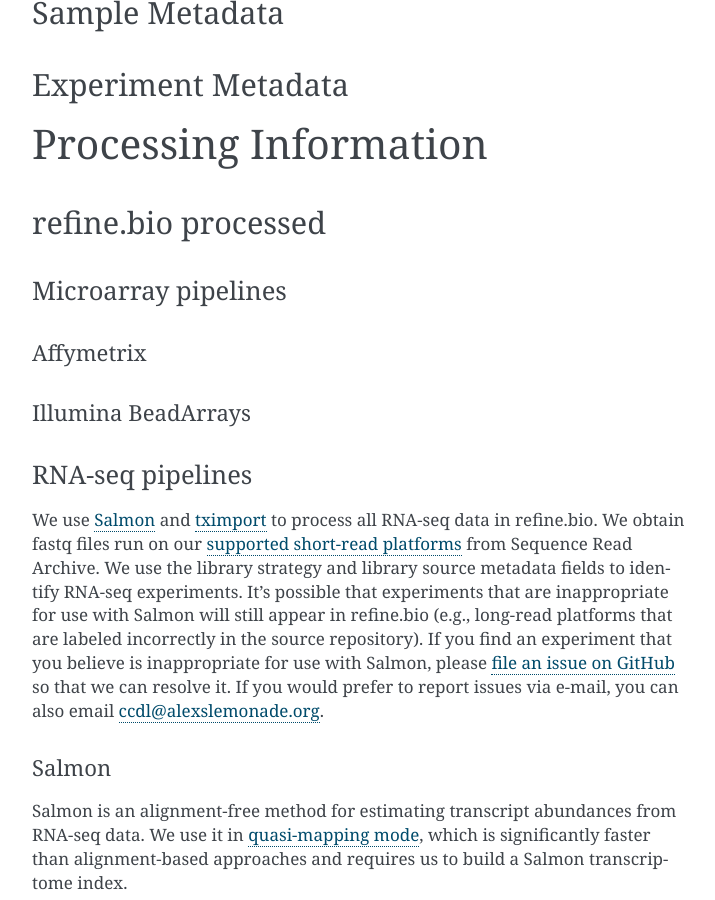
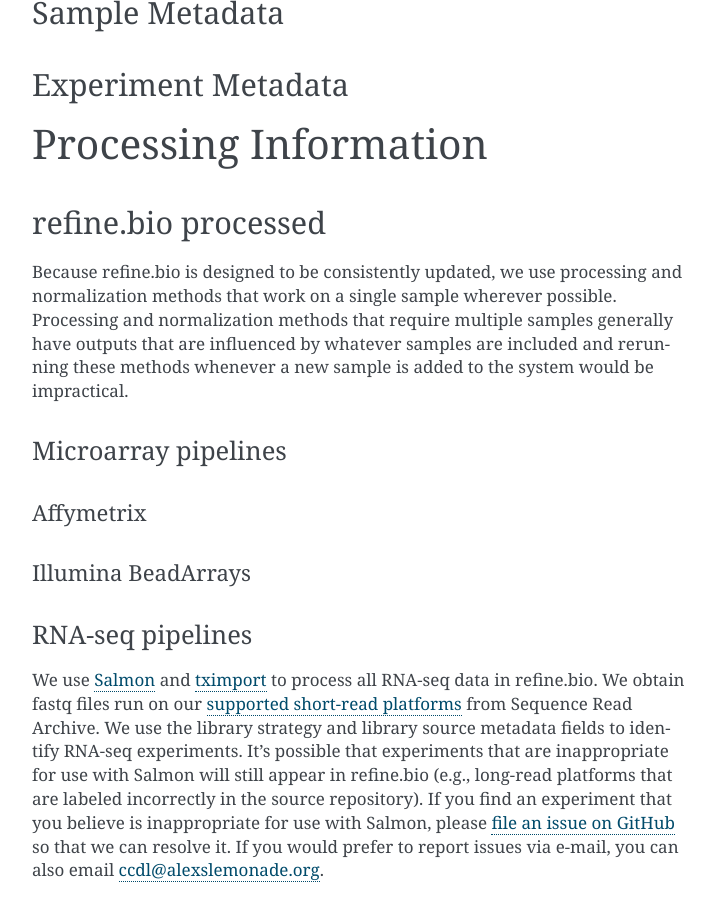
Before and after one commit to AlexsLemonade/refinebio-docs, a Sphinx documentation site: the page built from docs/main_text.md, in a window 1280 px wide and 900 px high, scrolled down 1785 px. Shown: the whole window, without its empty margins (388-1103 px from the left). Built offline with Sphinx 7.4.7, drawn with Linux system fonts in a browser that asks for light colours.

Commit message:
Add note about processing single samples

```diff
--- a/docs/main_text.md
+++ b/docs/main_text.md
@@ -59,6 +59,9 @@
 # Processing Information
 
 ## refine.bio processed
+
+Because refine.bio is designed to be consistently updated, we use processing and normalization methods that work on a single sample wherever possible.
+Processing and normalization methods that require multiple samples generally have outputs that are influenced by whatever samples are included and rerunning these methods whenever a new sample is added to the system would be impractical.
 
 ### Microarray pipelines
 
```
